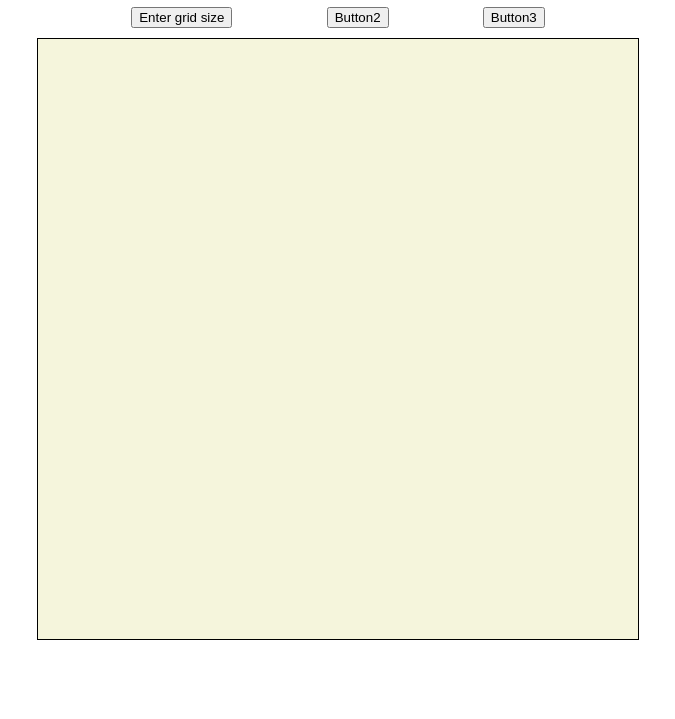
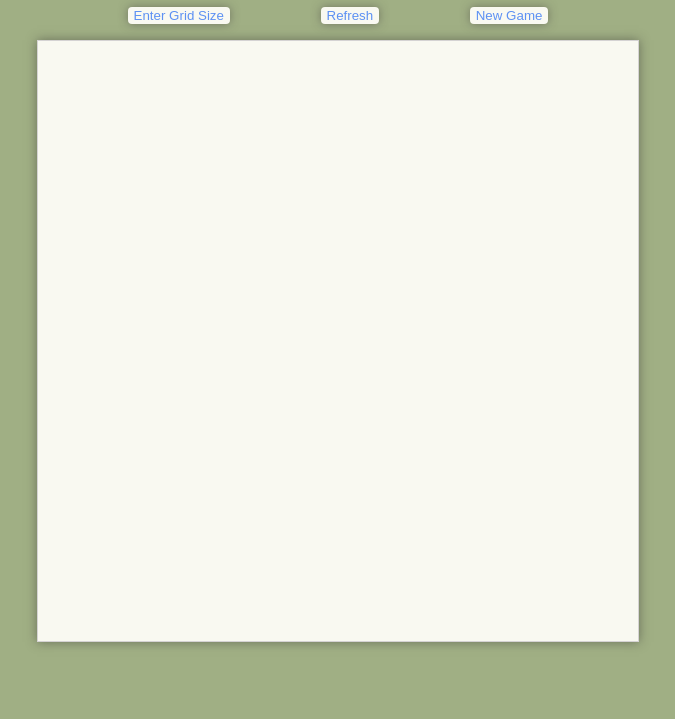
Before and after one commit to Mojo213/Etch-a-Sketch, a plain HTML site: page index.html in a window 1280 px wide. Shown: the part 81-800 px from the top of the page, without its empty margins (302-977 px from the left). Drawn offline with Linux system fonts and the light colour scheme.

Commit message:
add final code

```diff
--- a/etch.js
+++ b/etch.js
@@ -1,24 +1,48 @@
-const body = document.querySelector('body')
+const body = document.querySelector('body');
 const container = document.querySelector('#container');
 const btnContainer = document.createElement('div');
 btnContainer.classList.add('btnContain');
 body.insertBefore(btnContainer, container);
-const btn1 = document.createElement('button');
-btnContainer.appendChild(btn1);
-btn1.textContent = 'Enter grid size';
-btn1.classList.add('btn1');
-const btn2 = document.createElement('button');
-btnContainer.appendChild(btn2);
-btn2.textContent = 'Button2';
-btn2.classList.add('btn2');
-const btn3 = document.createElement('button');
-btnContainer.appendChild(btn3);
-btn3.textContent = 'Button3';
-btn3.classList.add('btn3');
 
-btn1.addEventListener('click', (e) => {
-    alert('grid size clicked');
-})
+const gridSizeBtn = document.createElement('button');
+btnContainer.appendChild(gridSizeBtn);
+gridSizeBtn.textContent = 'Enter Grid Size';
+gridSizeBtn.classList.add('gridsize');
+
+const refreshBtn = document.createElement('button');
+btnContainer.appendChild(refreshBtn);
+refreshBtn.textContent = 'Refresh';
+refreshBtn.classList.add('refresh');
+const newGameBtn = document.createElement('button');
+btnContainer.appendChild(newGameBtn);
+newGameBtn.textContent = 'New Game';
+newGameBtn.classList.add('newgame');
+
+let mouseDown = false;
+container.addEventListener('mousedown',() => (mouseDown = true));
+container.addEventListener('mouseup', () => (mouseDown = false));
+
+let col = '';
+let rows = '';
+
+
+gridSizeBtn.addEventListener('click', () => {
+  col = prompt('enter grid column', '');
+  rows = prompt('enter grid row', '');
+  createDiv(col, rows);
+});
+
+refreshBtn.addEventListener('click', () => {
+  const divs = container.querySelectorAll('div');
+  divs.forEach(div => {
+    div.classList.remove('active');
+    div.classList.add('box');
+  });
+});
+
+newGameBtn.addEventListener('click', refreshPage);
+
+
 
 function createDiv (col, rows) {
   for (let i = 0; i < (col*rows); i++) {
@@ -28,12 +52,17 @@ function createDiv (col, rows) {
     div.classList.add('box');
     container.appendChild(div);
 
-    div.addEventListener('mouseenter', () => {
-      div.classList.toggle('active');
-    //   div.classList.remove('box');
-    //   div.classList.add('active');
+    div.addEventListener('mousemove', () => {
+     if (mouseDown) {
+      div.classList.remove('box');
+      div.classList.add('active');
+     }
     });
+
+
   }
 }
 
-createDiv(16,16);
+function refreshPage() {
+  location.reload();
+}
--- a/style.css
+++ b/style.css
@@ -2,37 +2,46 @@ body {
     display: flex;
     flex-direction: column;
     align-items: center;
+    background-color: #A0AF84;
+
   }
-
 
   #container {
     color: blue;
-background: pink;
-border: solid black 1px;
+    background: rgb(255, 255, 255);
+    border: solid rgb(213, 211, 211) 1px;
     display: flex;
     width: 600px;
     height: 600px;
     display: grid;
     z-index: 100;
-/* border: 0;
-margin: 0;
-padding: 0;
-box-sizing: ; */
+    box-shadow: 0px 0px 10px rgba(49, 47, 47, 0.5);
+    background-color: rgb(249, 249, 241);;
   }
 
-.box{
-    background-color: beige;
-
+  .box {
+    background-color: rgb(249, 249, 241);
   }
 
   .active {
-    background-color: fuchsia;
+    background-color: rgb(0, 0, 0);
   }
 
-.btnContain{
-   margin-bottom: 10px;
+  .btnContain {
+    margin-bottom: 16px;
     display: flex;
     justify-content: space-evenly;
     width: 602px;
+  }
 
+  h1{
+    color: rgb(0, 0, 0);
   }
+
+  button{
+    color: rgb(93, 145, 243);
+    background-color: rgb(249, 249, 241);
+    box-shadow: 0px 0px 10px rgba(67, 64, 64, 0.5);
+    border: 0;
+    border-radius: 4px;
+  }
```
Lines whose indentation alone changed are shown as unchanged.
